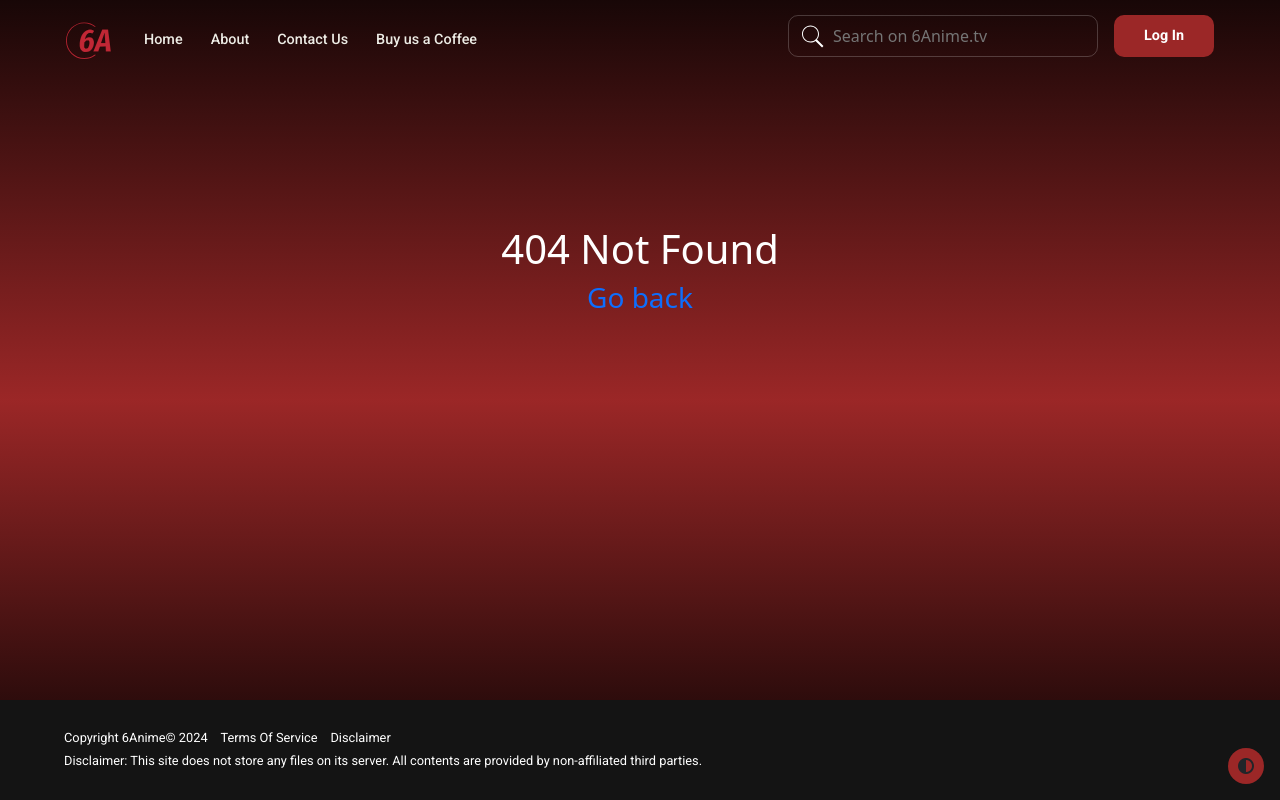
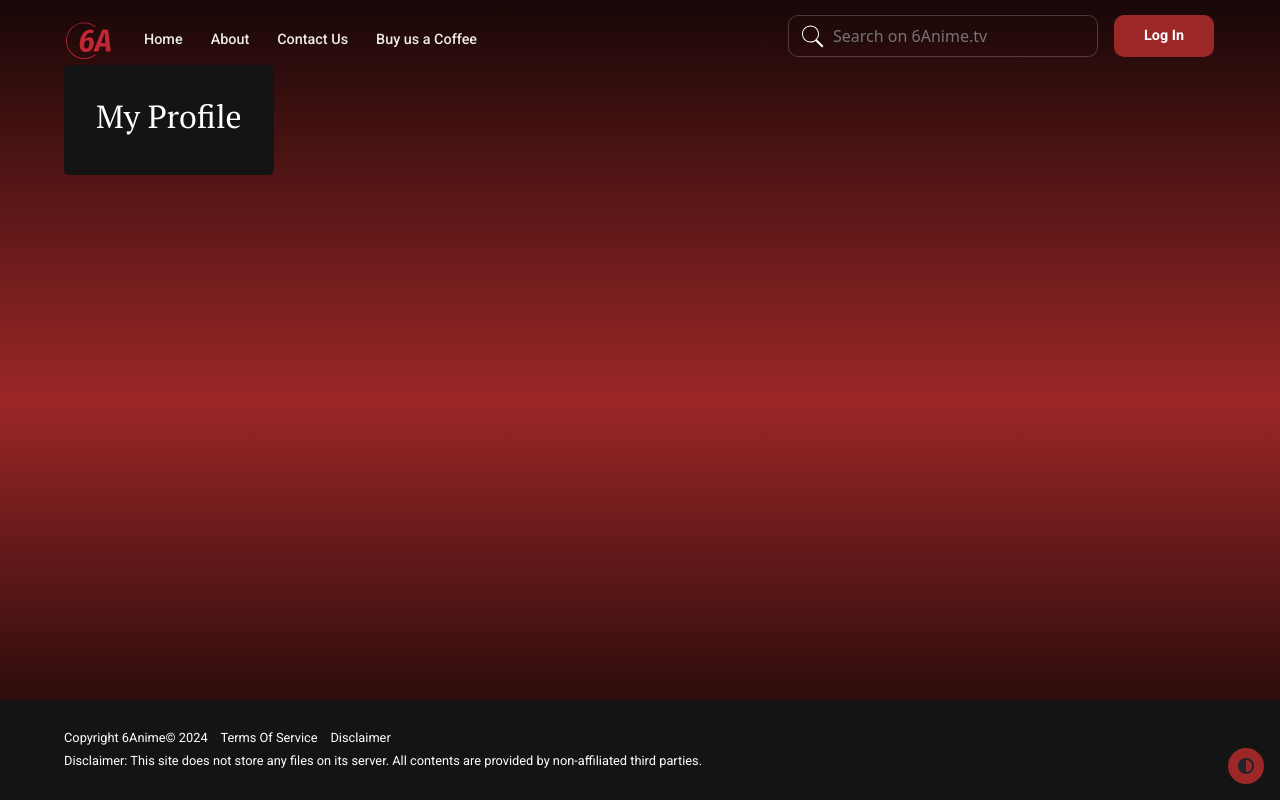
Before and after one commit to MattZafeiriou/6Anime, a Next.js app in the folder 6anime/: page /profile in a window 1280 px wide. Before the commit this address had no page. Built offline with nearby package versions, Linux system fonts and the light colour scheme.

Commit message:
Fixed mysql2 vulnerability, theme secure, and login

```diff
--- a/6anime/lib/routes/Auth/login.js
+++ b/6anime/lib/routes/Auth/login.js
@@ -33,7 +33,7 @@ function post(req, res, next) {
 
             // Password is correct
             const token = jwt.sign({ id: user.id }, process.env.JWT_SECRET, { expiresIn: "7d" });
-            setCookie("token", token, { req, res, maxAge: 60 * 60 * 24 * 7, httpOnly: false, secure: true, domain: ".6anime.tv" })
+            setCookie("token", token, { req, res, maxAge: 60 * 60 * 24 * 7, httpOnly: false, secure: true, domain: "*.6anime.tv" })
             res.status(200).send("Login successful");
         });
     });
--- a/6anime/package.json
+++ b/6anime/package.json
@@ -18,7 +18,7 @@
     "express-rate-limit": "^7.2.0",
     "hls.js": "^1.5.8",
     "jsonwebtoken": "^9.0.2",
-    "mysql2": "^3.9.7",
+    "mysql2": "^3.9.9",
     "next": "latest",
     "next-pwa": "^5.6.0",
     "nextjs-cors": "^2.2.0",
--- a/6anime/pages/_app.js
+++ b/6anime/pages/_app.js
@@ -37,7 +37,7 @@ function setCookie(name, value, days) {
     date.setTime(date.getTime() + (days * 24 * 60 * 60 * 1000));
     expires = "; expires=" + date.toUTCString();
   }
-  document.cookie = name + "=" + value + expires + "; path=/";
+  document.cookie = name + "=" + value + expires + "; path=/; SameSite=Lax; Secure";
 }
 
 function getCookie(name) {
--- /dev/null
+++ b/6anime/pages/profile.js
@@ -0,0 +1,12 @@
+import { useEffect } from 'react';
+
+export default function Profile({ data }) {
+
+    return (
+        <>
+            <div className='container'>
+                <h1>My Profile</h1>
+            </div>
+        </>
+    );
+}
```
Also changed, not shown: 1 other file (tests, documents, lock files or other folders).
